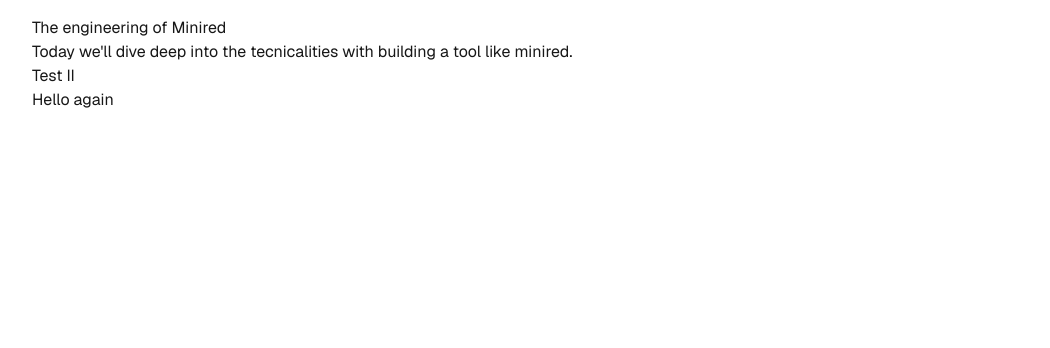
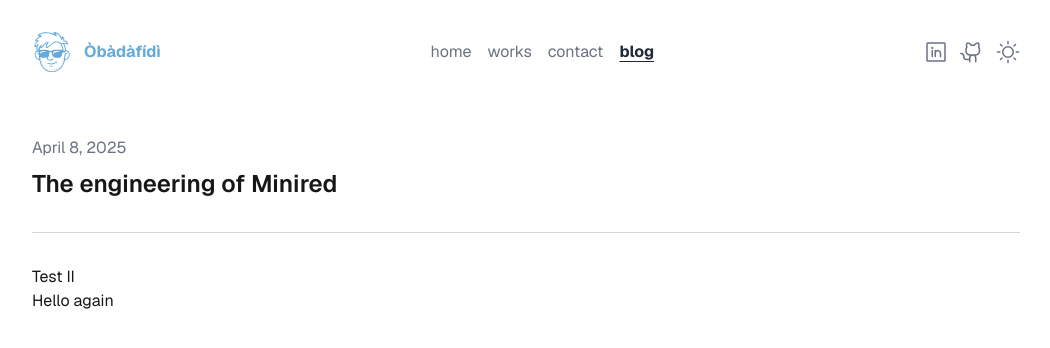
Before and after one commit to tdadadavid/portfolio, a Next.js app: page /blog/hello-2 in a window 1280 px wide. Shown: the top 348 px of the page, without its empty margins (114-1164 px from the left). Built offline with nearby package versions, Linux system fonts and the light colour scheme.

Commit message:
feat(ui): Improve blog content page

```diff
--- a/components/templates/BlogContentTemplate.tsx
+++ b/components/templates/BlogContentTemplate.tsx
@@ -1,19 +1,45 @@
+'use client';
+
 import { BlogInterface } from '@/lib/blogs';
 import { Container } from '../layout/Container';
 import MdxRenderer from '../mdx/MdxRenderer';
+import { NavBar } from '../ui/NavBar';
 
 interface BlogContentTemplateProps {
     blog: BlogInterface;
 }
 
+interface BlogMetaDisplayProps {
+    title: string;
+    date: string;
+    tags: string[];
+}
+
+const BlogMetaDisplay = ({ title, date, tags }: BlogMetaDisplayProps) => {
+    return (
+        <header className="mt-4 mb-8 border-b border-b-gray-300 py-8">
+            <h4 className="text-gray-500 text-base mb-2">
+                {new Date(date).toLocaleDateString('en-US', {
+                    year: 'numeric',
+                    month: 'long',
+                    day: 'numeric',
+                })}
+            </h4>
+            <h2 className="font-semibold text-2xl">{title}</h2>
+        </header>
+    );
+};
+
 export const BlogContentTemplate = ({ blog }: BlogContentTemplateProps) => {
     return (
         <Container>
+            <NavBar currentPage="blog" />
             <article>
-                <header>
-                    <h1>{blog.metadata.title}</h1>
-                    <p>{blog.metadata.summary}</p>
-                </header>
+                <BlogMetaDisplay
+                    title={blog.metadata.title}
+                    date={blog.metadata.publishedOn}
+                    tags={blog.metadata.tags}
+                />
                 <section>
                     <MdxRenderer content={blog.content} />
                 </section>
```
